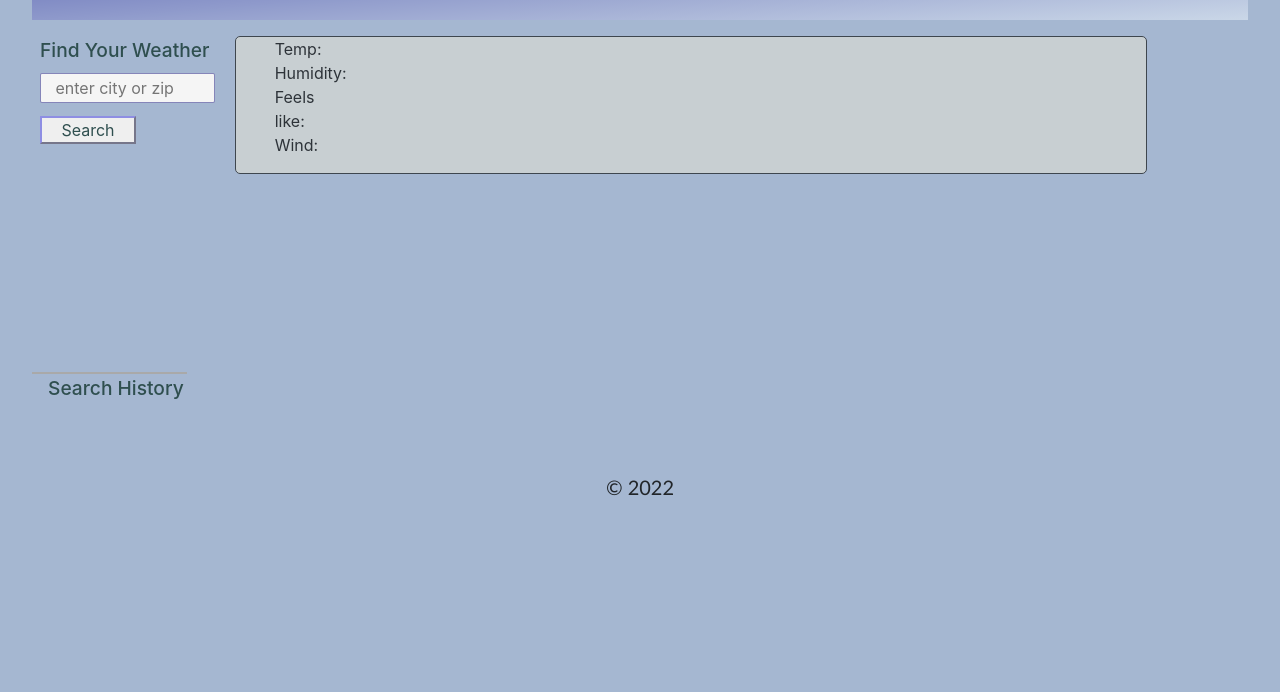
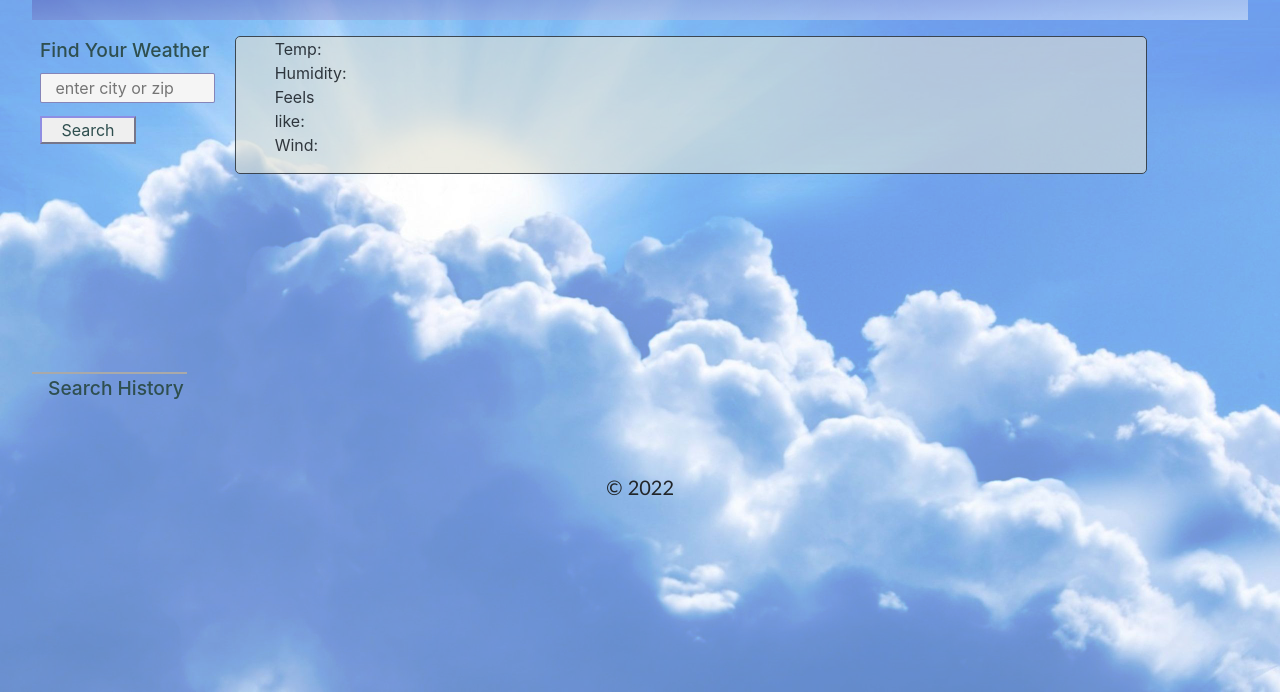
Before and after one commit to jlamb88/WeatherApp-serverAPI, a plain HTML site: page index.html in a window 1280 px wide. Shown: the part 108-800 px from the top of the page. Drawn offline with nearby package versions, Linux system fonts and the light colour scheme; the site is published under a folder, as on GitHub Pages, so addresses that start at the root find nothing.

Commit message:
updated pathing on background image

```diff
--- a/assets/css/style.css
+++ b/assets/css/style.css
@@ -12,7 +12,7 @@
     background-repeat: no-repeat;
     background-attachment: fixed;
     background-size: cover;
-    background-image: url('/assets/images/clouds.jpg');
+    background-image: url('../images/clouds.jpg');
     background-color: rgba(127, 152, 190, 0.7);
     background-blend-mode: lighten;
     padding: 2em;
--- a/assets/javascript/script.js
+++ b/assets/javascript/script.js
@@ -1,6 +1,8 @@
 $("#search-btn").click(() =>
   weatherSearch($("#search-box").val())
 )
+
+
 
 function weatherSearch(loc) {
   apiKey = "20f82cbfb698e805cd598e366c3108b2";
@@ -121,7 +123,7 @@
           html: srchHist[i]
           })
         $('#srch-list').append(list)
-      }
+          }
       return;
     });
 }
```
